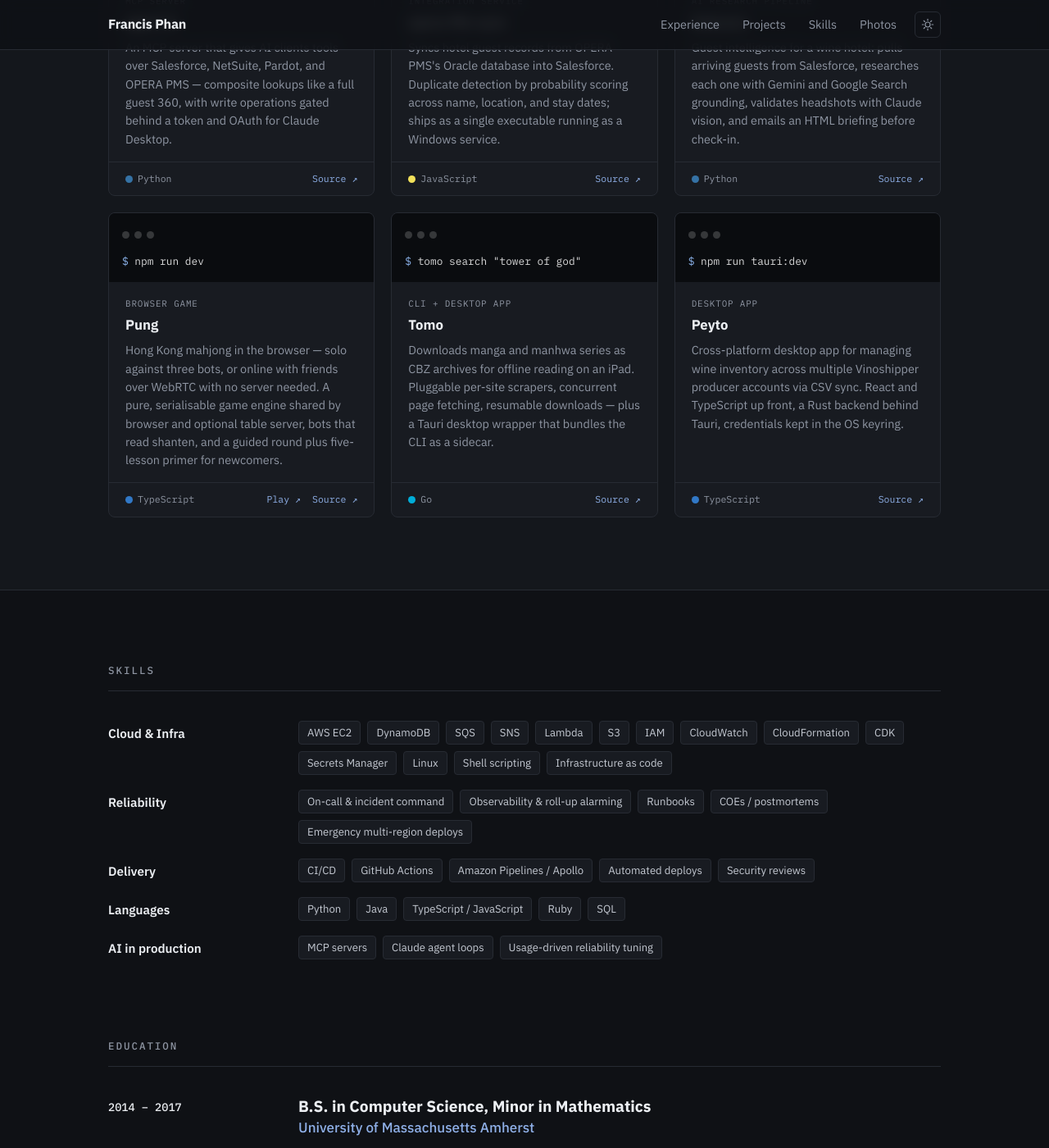
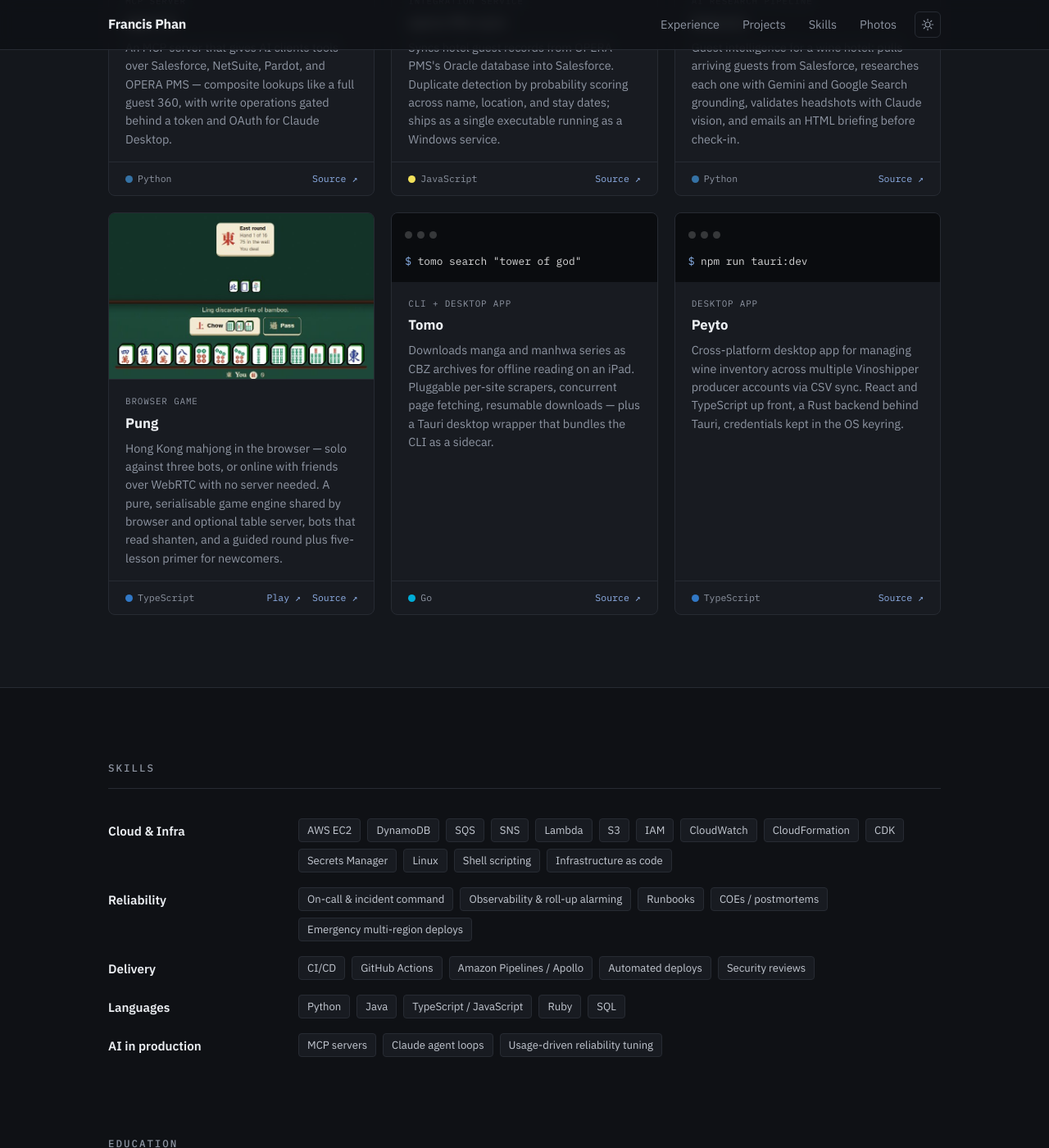
Before and after one commit to francisphan/francisphan.github.io, a Jekyll site: the page built from index.html, in a window 1280 px wide and 1400 px high, scrolled down 2366 px. Shown: the whole window at 82% size. Built offline with Jekyll 4.4.1, drawn with Linux system fonts in a browser that asks for light colours.

Commit message:
Show a screenshot of the game on Pung's project card
- Optional `image` on a project replaces the card's terminal header with
  a screenshot that links to the live site
- Pung gets a crop of a real hand in progress (images/projects/pung.jpg)

Co-Authored-By: Claude Opus 5.5 <noreply@anthropic.com>
Claude-Session: https://claude.ai/code/session_01D6HZs3kee7hQoLS8xztVKo

```diff
--- a/_data/projects.yml
+++ b/_data/projects.yml
@@ -1,6 +1,7 @@
 # Programming portfolio, in display order (the homepage shows the first six).
 # Each entry renders as a card on /projects/:
 # `cmd` is the project's real invocation, shown in the card's terminal header.
+# `image` (optional) replaces the terminal header with a screenshot.
 - name: "agent-b"
   repo: "https://github.com/francisphan/agent-b"
   lang: "Python"
@@ -31,6 +32,8 @@
 - name: "Pung"
   repo: "https://github.com/francisphan/pung"
   live: "https://francisphan.github.io/pung/"
+  image: "/images/projects/pung.jpg"
+  image_alt: "A hand of Pung in progress: three bots around the table, discards in the middle, and a Chow offer above the player's tiles"
   lang: "TypeScript"
   lang_color: "#3178C6"
   kind: "Browser game"
--- a/_includes/project-card.html
+++ b/_includes/project-card.html
@@ -1,8 +1,14 @@
 <article class="project-card">
+  {% if include.project.image %}
+  <a class="project-shot" href="{{ include.project.live | default: include.project.repo }}" target="_blank" rel="noopener">
+    <img src="{{ include.project.image }}" alt="{{ include.project.image_alt }}" loading="lazy">
+  </a>
+  {% else %}
   <div class="project-terminal" aria-hidden="true">
     <div class="term-dots"><span></span><span></span><span></span></div>
     <code><span class="term-prompt">{{ include.project.prompt }}</span> {{ include.project.cmd }}<span class="term-cursor"></span></code>
   </div>
+  {% endif %}
   <div class="project-body">
     <span class="kind">{{ include.project.kind }}</span>
     <h3>{{ include.project.name }}</h3>
--- a/_sass/projects.sass
+++ b/_sass/projects.sass
@@ -18,6 +18,26 @@
   &:hover
     transform: translateY(-3px)
     box-shadow: var(--shadow)
+
+// A screenshot header, for projects you can see (replaces the terminal)
+.project-shot
+  display: block
+  overflow: hidden
+  background: var(--terminal)
+  border-bottom: 1px solid $line
+  img
+    display: block
+    width: 100%
+    aspect-ratio: 16 / 10
+    object-fit: cover
+    object-position: center
+    transition: transform 0.5s ease
+  &:hover img
+    transform: scale(1.03)
+
+@media (prefers-reduced-motion: reduce)
+  .project-shot img
+    transition: none
 
 // Each card opens with the project's real invocation, set in a small terminal
 .project-terminal
```
Also changed, not shown: images/projects/pung.jpg (added).
